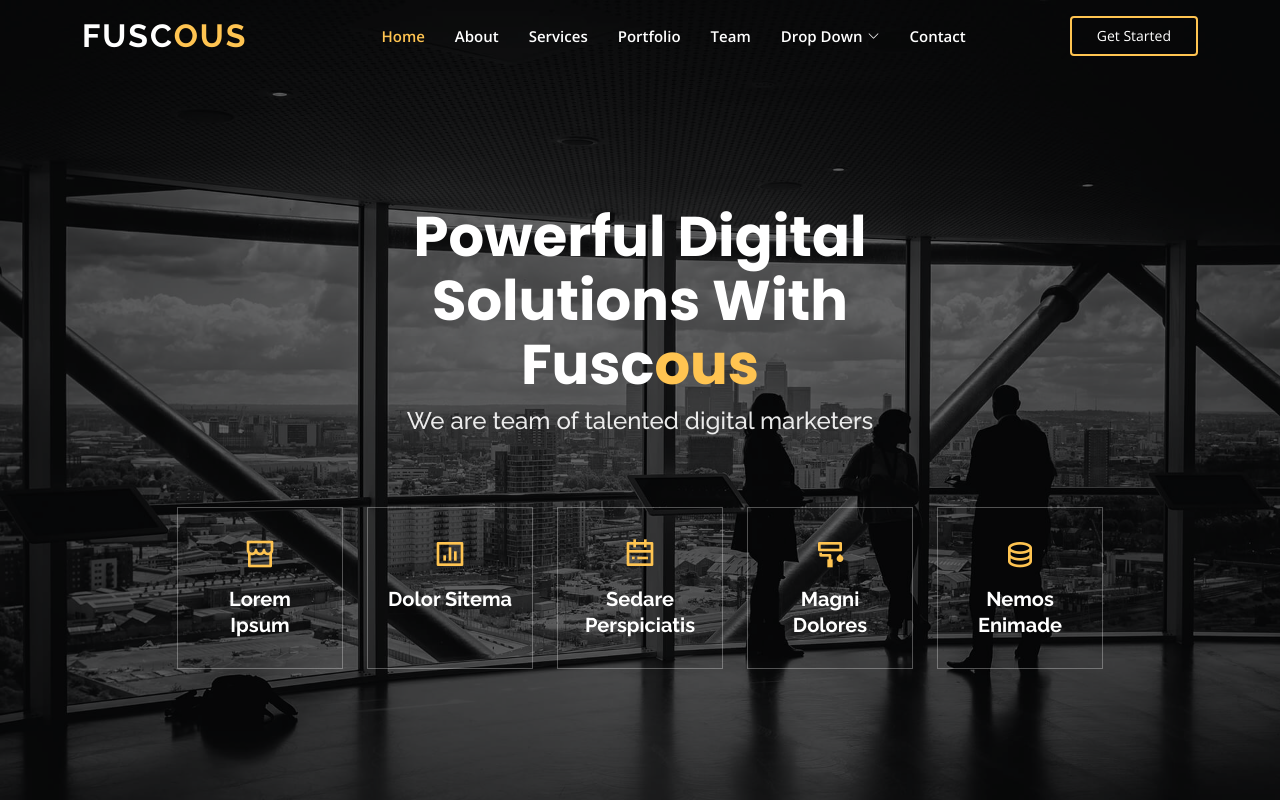
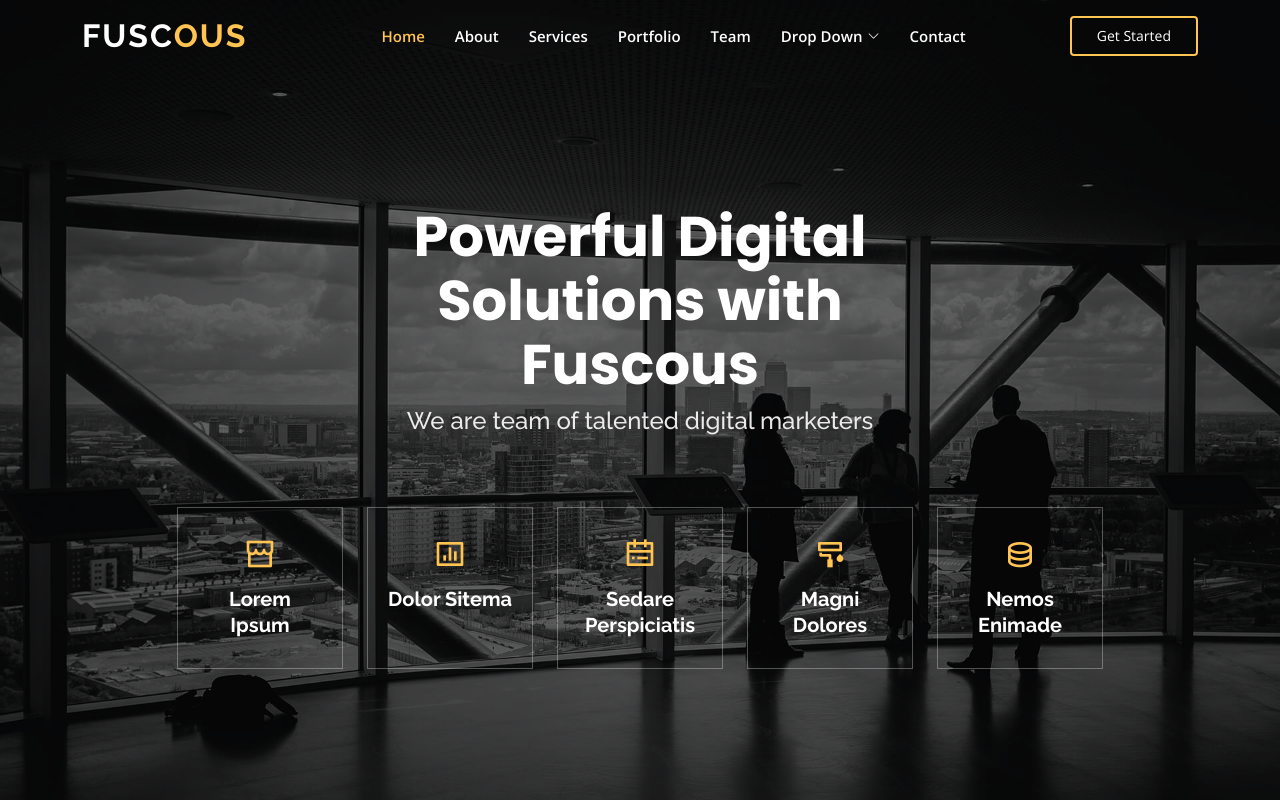
Before and after one commit to Trolna/fuscous, a plain HTML site: page index.html in a window 1280 px wide. Shown: the top 800 px of the page. Drawn offline with nearby package versions, Linux system fonts and the light colour scheme; files whose address does not match are found by name.

Commit message:
Update index.html

```diff
--- a/index.html
+++ b/index.html
@@ -4,7 +4,6 @@
 <head>
   <meta charset="utf-8">
   <meta content="width=device-width, initial-scale=1.0" name="viewport">
-
   <title>Fuscous</title>
   <meta charset="UTF-8">
   <meta http-equiv="X-UA-Compatible" content="IE=edge">
@@ -99,7 +98,7 @@
 
       <div class="row justify-content-center" data-aos="fade-up" data-aos-delay="150">
         <div class="col-xl-6 col-lg-8">
-          <h1>Powerful Digital Solutions With Fusc<span>ous</span></h1>
+          <h1>Powerful Digital Solutions with Fuscous</h1>
           <h2>We are team of talented digital marketers</h2>
         </div>
       </div>
```
